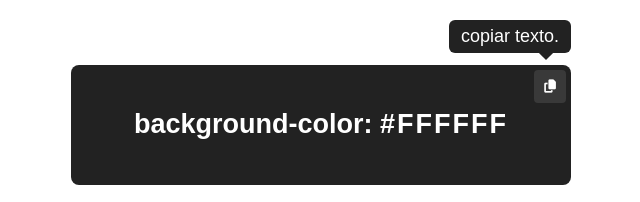
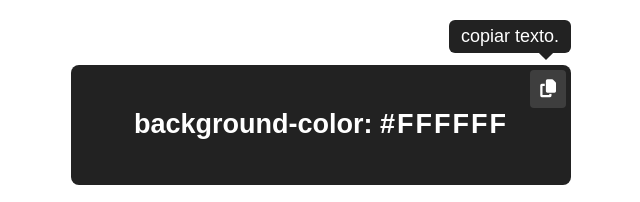
Before and after one commit to Dev-Douglas/random-background-color, a plain HTML site: page index.html in a window 1280 px wide. In both pictures the pointer is over the button 869 px from the left and 326 px from the top of the page. Shown: the part 240-442 px from the top of the page, 319-959 px from the left. Drawn offline with Linux system fonts and the light colour scheme.

Commit message:
update: style.css

```diff
--- a/css/style.css
+++ b/css/style.css
@@ -67,6 +67,7 @@ body {
     position: absolute;
     top: 5px;
     right: 5px;
+    font-size: 18px;
     padding: 10px;
     border-radius: 4px;
     color: #fff;
@@ -74,7 +75,7 @@ body {
 
 .fa-copy:hover {
     cursor: pointer;
-    background: rgba(255, 255, 255, 0.1);
+    background: rgba(255, 255, 255, 0.125);
 }
 
 .fa-copy:active {
```
